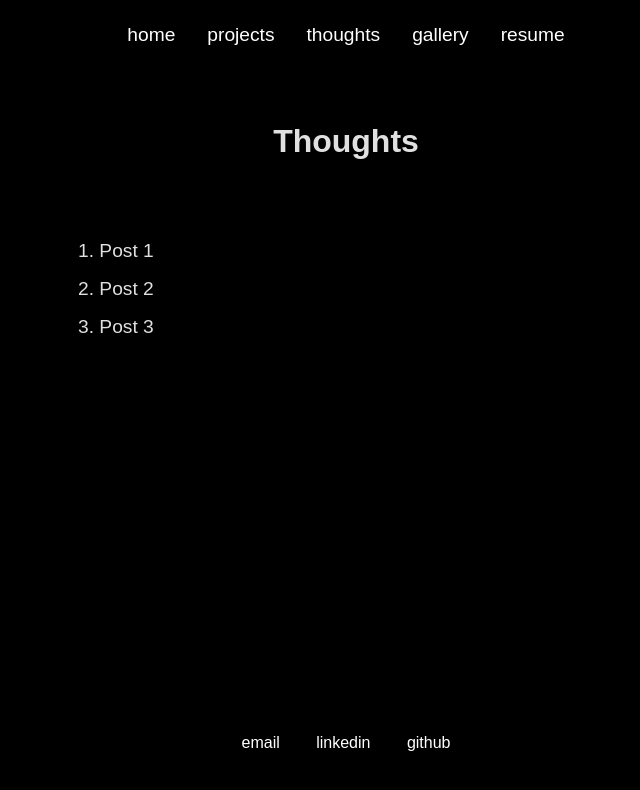
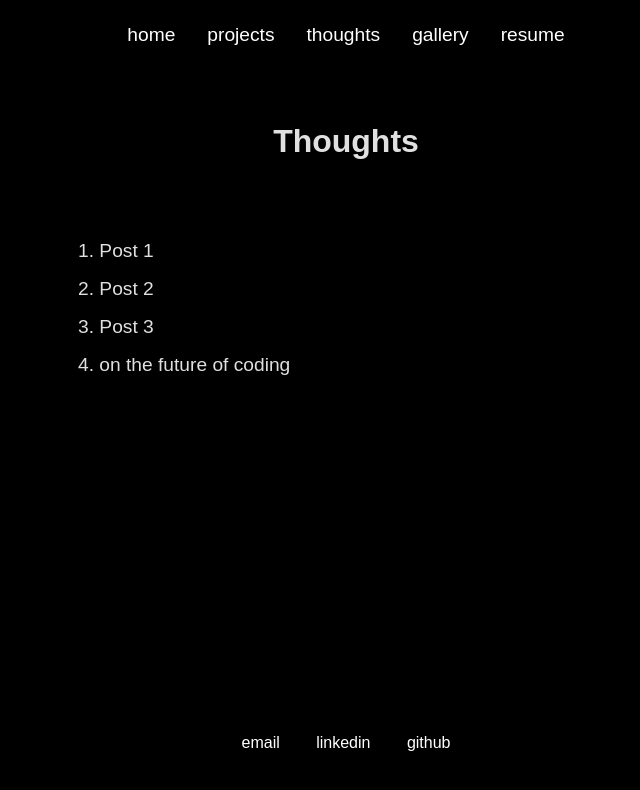
Before and after one commit to arighosh05/personal-website, a plain HTML site: page pages/thoughts/thoughts.html in a window 1280 px wide. Shown: the whole page, without its empty margins (294-934 px from the left). Drawn offline with Linux system fonts and the light colour scheme; a web font is replaced by a local one.

Commit message:
update thoughts

```diff
--- a/pages/thoughts/thoughts.html
+++ b/pages/thoughts/thoughts.html
@@ -26,6 +26,7 @@
                 <li>Post 1</li>
                 <li>Post 2</li>
                 <li>Post 3</li>
+                <li><a href="post_1.html">on the future of coding</a></li>
             </ol>
         </nav>
     </header>
```
